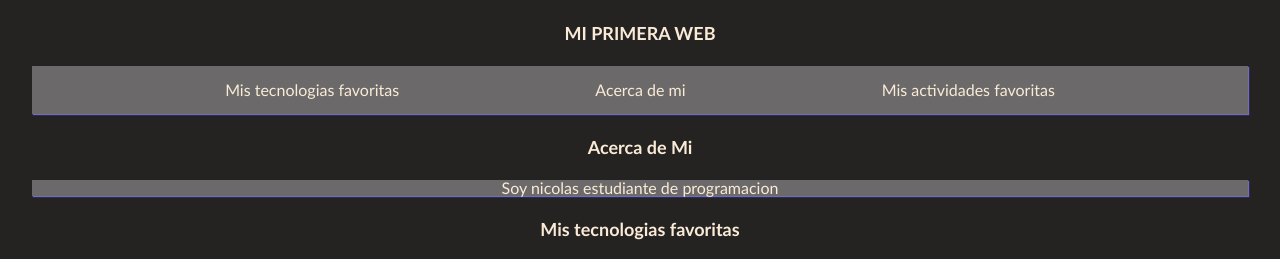
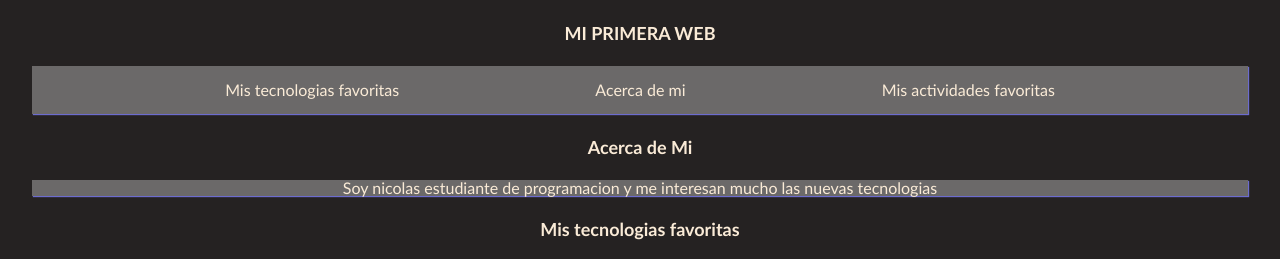
Before and after one commit to nmainer/TarjeteroWeb-, a website: page index.html in a window 1280 px wide. Shown: the top 259 px of the page. Drawn offline with Linux system fonts and the light colour scheme.

Commit message:
centrado contenedor tarj

```diff
--- a/index.html
+++ b/index.html
@@ -24,7 +24,7 @@
     <main>
         <h2 >Acerca de Mi</h2>
         <section id="acercademi">
-        <p>Soy nicolas estudiante de programacion</p>
+        <p>Soy nicolas estudiante de programacion y me interesan mucho las nuevas tecnologias</p>
         </section>
         <h2>Mis tecnologias favoritas</h2>
         <section id="mistecnologias">
--- a/styles/styles.css
+++ b/styles/styles.css
@@ -43,7 +43,6 @@ color: rgb(71, 122, 189);
 img{
     width: 12rem;
     height: 7rem;
-
 }
 img:hover{
     transform: scale(1,1.15);
@@ -114,6 +113,7 @@ footer{
     flex-wrap: wrap;
     width: 75vw;
     height: fit-content;
+    justify-content: center;
     margin: 1rem auto; /* Ajustado el margen superior e inferior */
     background-color: rgb(117, 107, 107);
     border: solid 2px rgb(42, 17, 185);
```
Also changed, not shown: scripts/index.js (line endings or trailing spaces).
